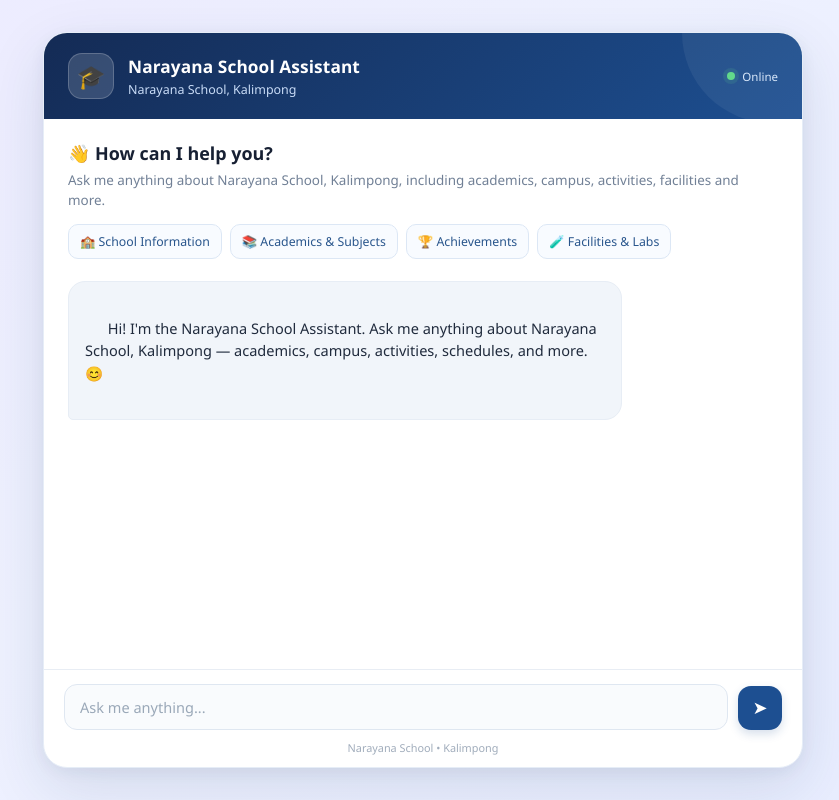
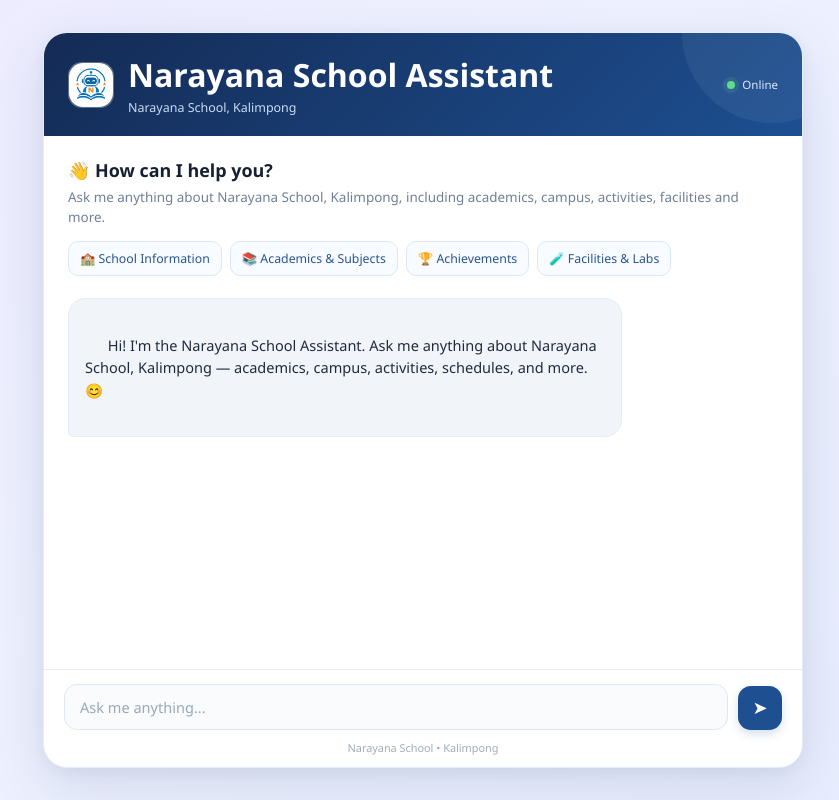
Before and after one commit to nityasa06-cell/Narayana-School-Bot, a Flask app: page / in a window 1280 px wide. Shown: the whole page, without its empty margins (217-1056 px from the left). Run offline with Flask 3, Linux system fonts and the light colour scheme.

Commit message:
Add chatbot icon to header

```diff
--- a/templates/index.html
+++ b/templates/index.html
@@ -99,13 +99,19 @@ animation: gradientMove 12s ease infinite;
       position: relative;
       z-index: 1;
     }
+    .chat-header .avatar img {
+  width: 100%;
+  height: 100%;
+  object-fit: contain;
+  border-radius: 14px;
+}
 
     .chat-header .info {
       position: relative;
       z-index: 1;
     }
 
-    .chat-header .info h1 {
+    . .info h1 {
       font-size: 1.08rem;
       font-weight: 650;
       letter-spacing: 0.1px;
@@ -437,7 +443,9 @@ animation: gradientMove 12s ease infinite;
   <!-- Header -->
   <div class="chat-header">
 
-    <div class="avatar">🎓</div>
+    <div class="avatar">
+  <img src="{{ url_for('static', filename='narayana-bot.png') }}" alt="Narayana School Assistant">
+</div>
 
     <div class="info">
       <h1>Narayana School Assistant</h1>
```
